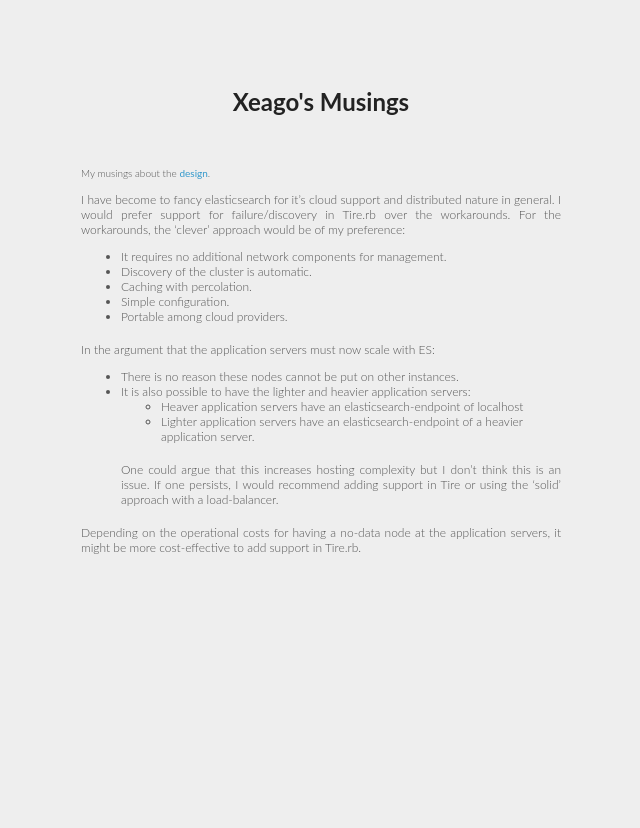
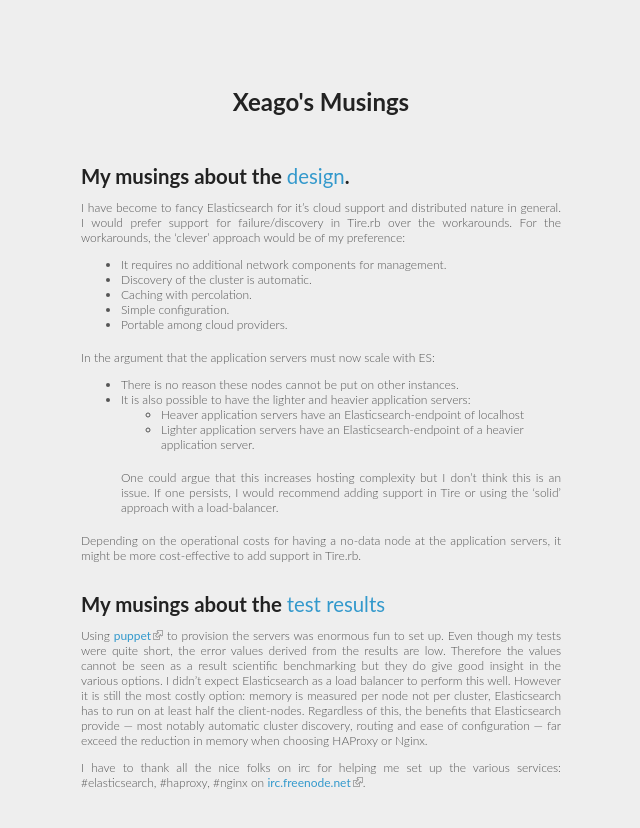
Before and after one commit to xeago/gradblog, a Jekyll site: the page built from graduation/architecture/musings.md, in a window 1280 px wide. Shown: the top 828 px of the page, without its empty margins (319-959 px from the left). Built offline with Jekyll 4.4.1, drawn with Linux system fonts in a browser that asks for light colours; Markdown is read by kramdown in place of the engine named in the settings.

Commit message:
Add musings about the test results.
Reference the test results in the design.
Title the index page properly.

```diff
--- a/graduation/architecture/musings.md
+++ b/graduation/architecture/musings.md
@@ -3,9 +3,9 @@ layout: simple
 title: Xeago's Musings
 ---
 
-<small>My musings about the [design](design.html).</small>
+# My musings about the [design](design.html).
 
-I have become to fancy elasticsearch for it's cloud support and distributed nature in general. I would prefer support for failure/discovery in Tire.rb over the workarounds. For the workarounds, the 'clever' approach would be of my preference:
+I have become to fancy Elasticsearch for it's cloud support and distributed nature in general. I would prefer support for failure/discovery in Tire.rb over the workarounds. For the workarounds, the 'clever' approach would be of my preference:
 
 +   It requires no additional network components for management.
 +   Discovery of the cluster is automatic.
@@ -17,9 +17,16 @@ In the argument that the application servers must now scale with ES:
 
 +   There is no reason these nodes cannot be put on other instances.
 +   It is also possible to have the lighter and heavier application servers:
-    -   Heaver application servers have an elasticsearch-endpoint of localhost
-    -   Lighter application servers have an elasticsearch-endpoint of a heavier application server.
+    -   Heaver application servers have an Elasticsearch-endpoint of localhost
+    -   Lighter application servers have an Elasticsearch-endpoint of a heavier application server.
 
     One could argue that this increases hosting complexity but I don't think this is an issue. If one persists, I would recommend adding support in Tire or using the 'solid' approach with a load-balancer.
 
 Depending on the operational costs for having a no-data node at the application servers, it might be more cost-effective to add support in Tire.rb.
+
+# My musings about the [test results](test-results.html)
+Using [puppet](http://projects.puppetlabs.com/projects/puppet) to provision the servers was enormous fun to set up. Even though my tests were quite short, the error values derived from the results are low.
+Therefore the values cannot be seen as a result scientific benchmarking but they do give good insight in the various options. I didn't expect Elasticsearch as a load balancer to perform this well. However it is still the most costly option: memory is measured per node not per cluster, Elasticsearch has to run on at least half the client-nodes.
+Regardless of this, the benefits that Elasticsearch provide — most notably automatic cluster discovery, routing and ease of configuration — far exceed the reduction in memory when choosing HAProxy or Nginx.
+
+I have to thank all the nice folks on irc for helping me set up the various services: #elasticsearch, #haproxy, #nginx on [irc.freenode.net](http://webchat.freenode.net).
```
Also changed, not shown: graduation/architecture/design.md (+1 -0 lines), graduation/architecture/index.md (+1 -1 lines).
